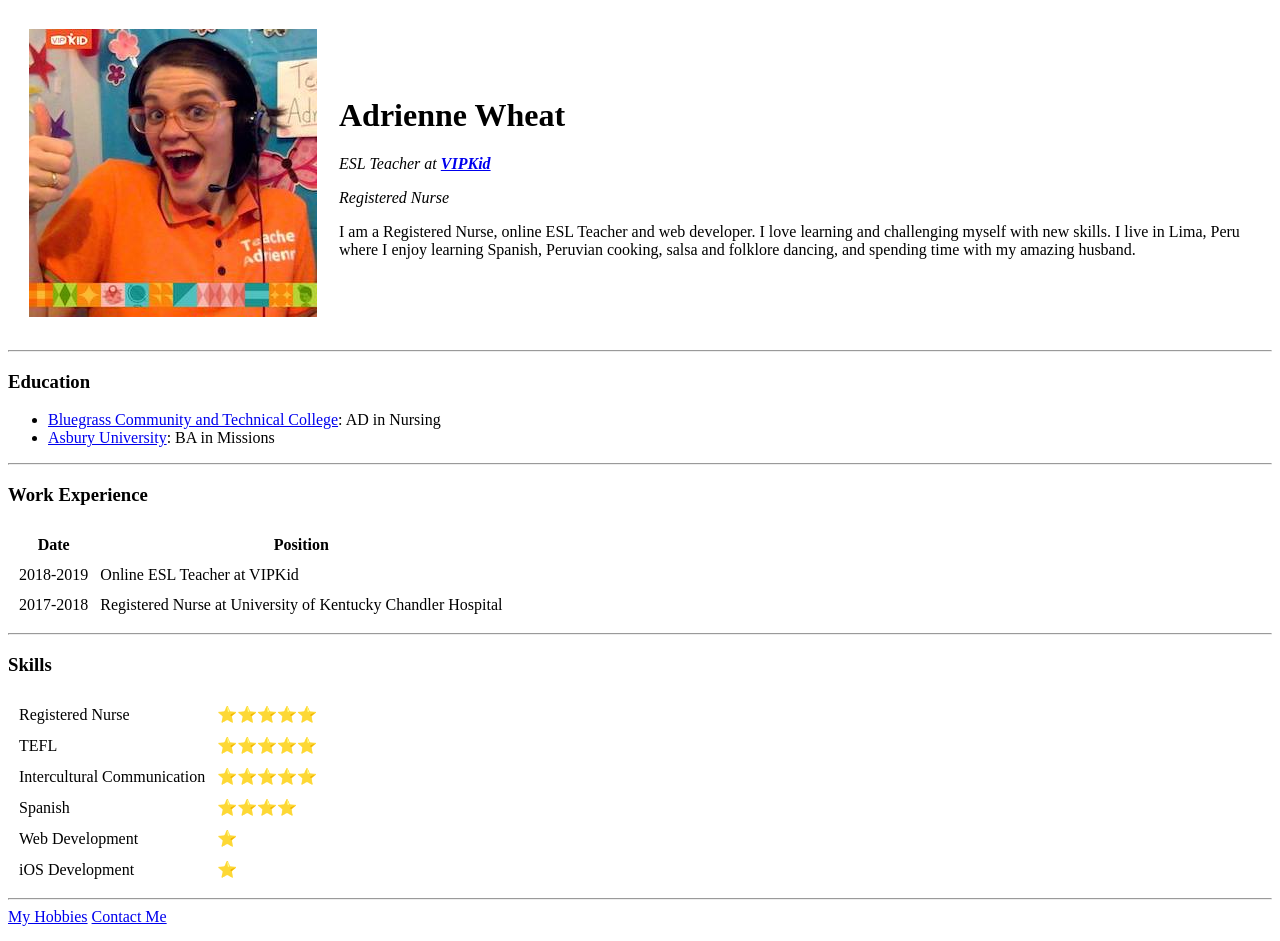
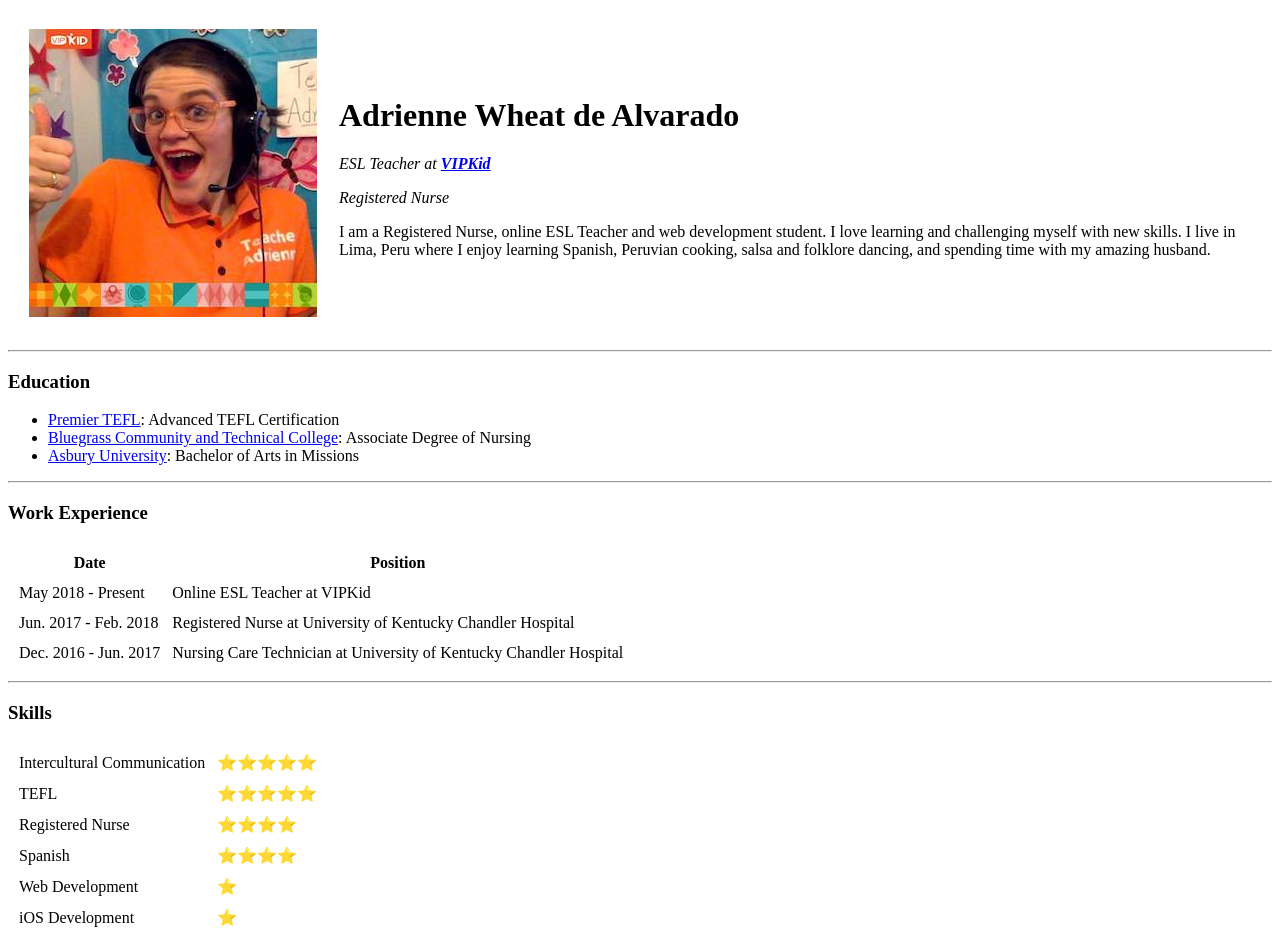
Before and after one commit to AWdeA/CV, a plain HTML site: page index.html in a window 1280 px wide. Shown: the top 941 px of the page. Drawn offline with Linux system fonts and the light colour scheme.

Commit message:
Updated info and picture file type change

```diff
--- a/index.html
+++ b/index.html
@@ -9,12 +9,12 @@
 <body>
   <table cellspacing="20">
     <tr>
-      <td><img src="VIPKid size adjusted.jpg" alt="Adrienne Profile Picture"></td>
+      <td><img src="VIPKid size adjusted.png" alt="Adrienne Profile Picture"></td>
       <td>
-        <h1>Adrienne Wheat</h1>
+        <h1>Adrienne Wheat de Alvarado</h1>
         <p><em>ESL Teacher at <b><a href="https://t.vipkid.com.cn/mkt/landing/personal?referralToken=72ed0324578674d2d18831777ba9d50d&refereeId=15663873">VIPKid</a></b></em></p>
         <p><em>Registered Nurse</em></p>
-        <p>I am a Registered Nurse, online ESL Teacher and web developer. I love learning and challenging myself with new skills. I live in Lima, Peru where I enjoy learning Spanish, Peruvian cooking, salsa and folklore dancing, and
+        <p>I am a Registered Nurse, online ESL Teacher and web development student. I love learning and challenging myself with new skills. I live in Lima, Peru where I enjoy learning Spanish, Peruvian cooking, salsa and folklore dancing, and
           spending time with my amazing husband.</p>
       </td>
     </tr>
@@ -24,8 +24,9 @@
   <hr>
   <h3>Education</h3>
   <ul>
-    <li><a href="https://bluegrass.kctcs.edu/">Bluegrass Community and Technical College</a>: AD in Nursing</li>
-    <li><a href="https://www.asbury.edu/">Asbury University</a>: BA in Missions</li>
+    <li><a href="https://premiertefl.com/">Premier TEFL</a>: Advanced TEFL Certification</li>
+    <li><a href="https://bluegrass.kctcs.edu/">Bluegrass Community and Technical College</a>: Associate Degree of Nursing</li>
+    <li><a href="https://www.asbury.edu/">Asbury University</a>: Bachelor of Arts in Missions</li>
   </ul>
 
   <hr>
@@ -37,12 +38,16 @@
     </thead>
     <tbody>
       <tr>
-        <td>2018-2019</td>
+        <td>May 2018 - Present</td>
         <td>Online ESL Teacher at VIPKid</td>
       </tr>
       <tr>
-        <td>2017-2018</td>
+        <td>Jun. 2017 - Feb. 2018</td>
         <td>Registered Nurse at University of Kentucky Chandler Hospital</td>
+      </tr>
+      <tr>
+        <td>Dec. 2016 - Jun. 2017</td>
+        <td>Nursing Care Technician at University of Kentucky Chandler Hospital</td>
       </tr>
     </tbody>
     <tfoot>
@@ -54,7 +59,7 @@
   <h3>Skills</h3>
   <table cellspacing="10">
     <tr>
-      <td>Registered Nurse</td>
+      <td>Intercultural Communication</td>
       <td>⭐️⭐️⭐️⭐️⭐️</td>
     </tr>
     <tr>
@@ -62,8 +67,8 @@
       <td>⭐️⭐️⭐️⭐️⭐️</td>
     </tr>
     <tr>
-      <td>Intercultural Communication</td>
-      <td>⭐️⭐️⭐️⭐️⭐️</td>
+      <td>Registered Nurse</td>
+      <td>⭐️⭐️⭐️⭐️</td>
     </tr>
     <tr>
       <td>Spanish</td>
```
Also changed, not shown: contact info.html (+1 -0 lines), hobbies.html (+3 -2 lines), VIPkid size adjusted.png (added).
